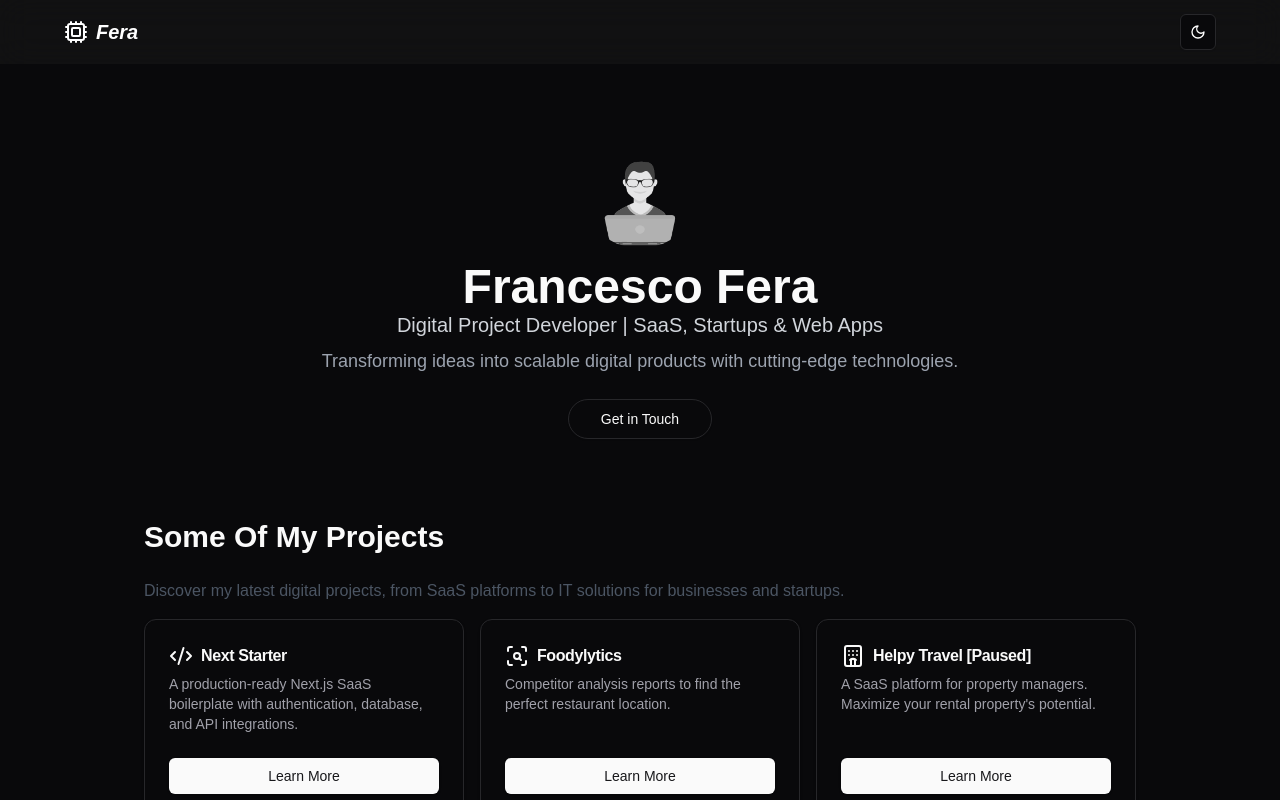
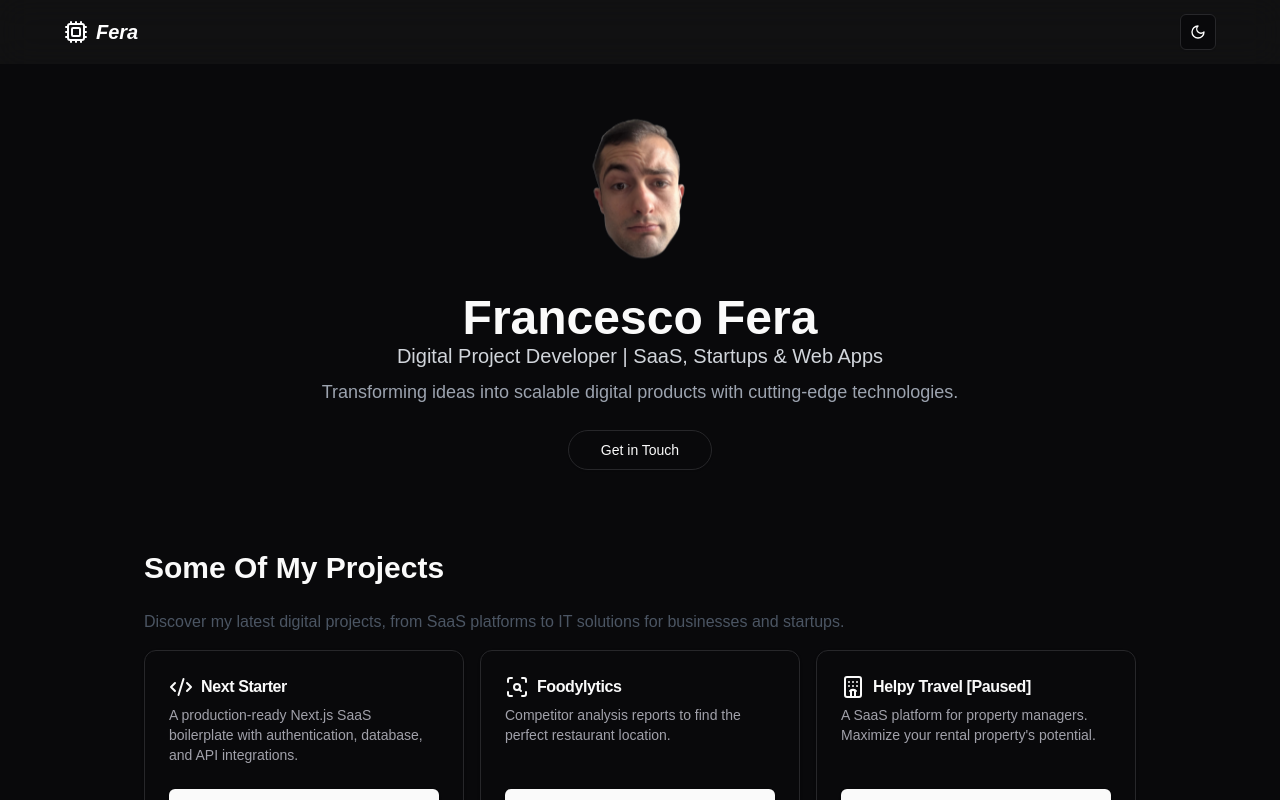
Before and after one commit to Francesco-Fera/fera-personal-website, a Next.js app: page / in a window 1280 px wide. Shown: the top 800 px of the page. Built offline with nearby package versions, Linux system fonts and the light colour scheme.

Commit message:
new image

```diff
--- a/app/components/Hero.tsx
+++ b/app/components/Hero.tsx
@@ -6,11 +6,11 @@ function Hero() {
   return (
     <section className='text-center py-20 px-4' id='hero'>
       <Image
-        src='/avatar.png'
+        src='/head.png'
         alt='Francesco Fera Avatar'
-        width={100}
-        height={100}
-        className='rounded-full mx-auto my-4'
+        width={150}
+        height={150}
+        className='rounded-full mx-auto animate-bounce'
         priority
       />
       <h1 className='text-5xl font-bold'>Francesco Fera</h1>
```
Also changed, not shown: public/head.png (added).
